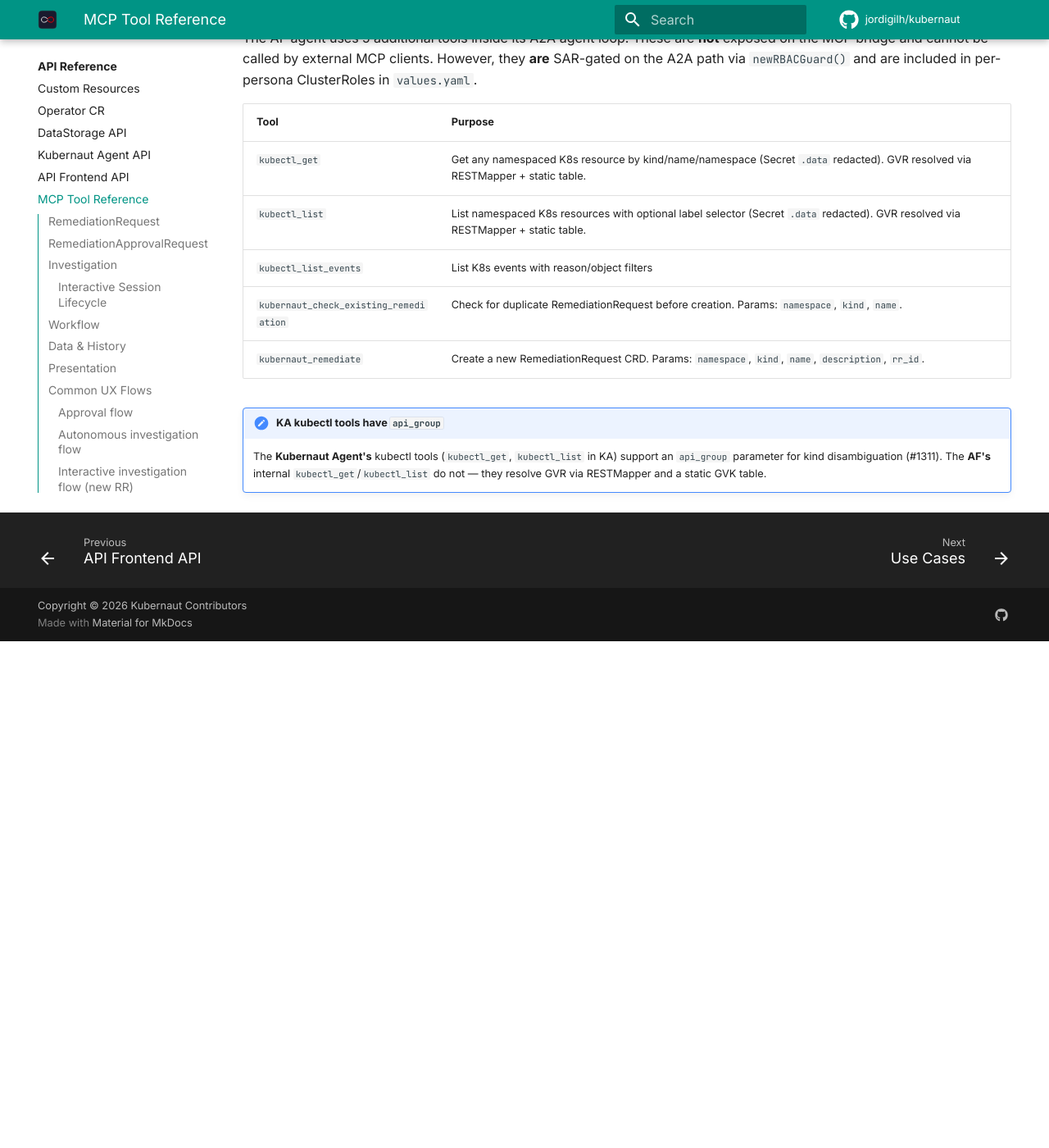
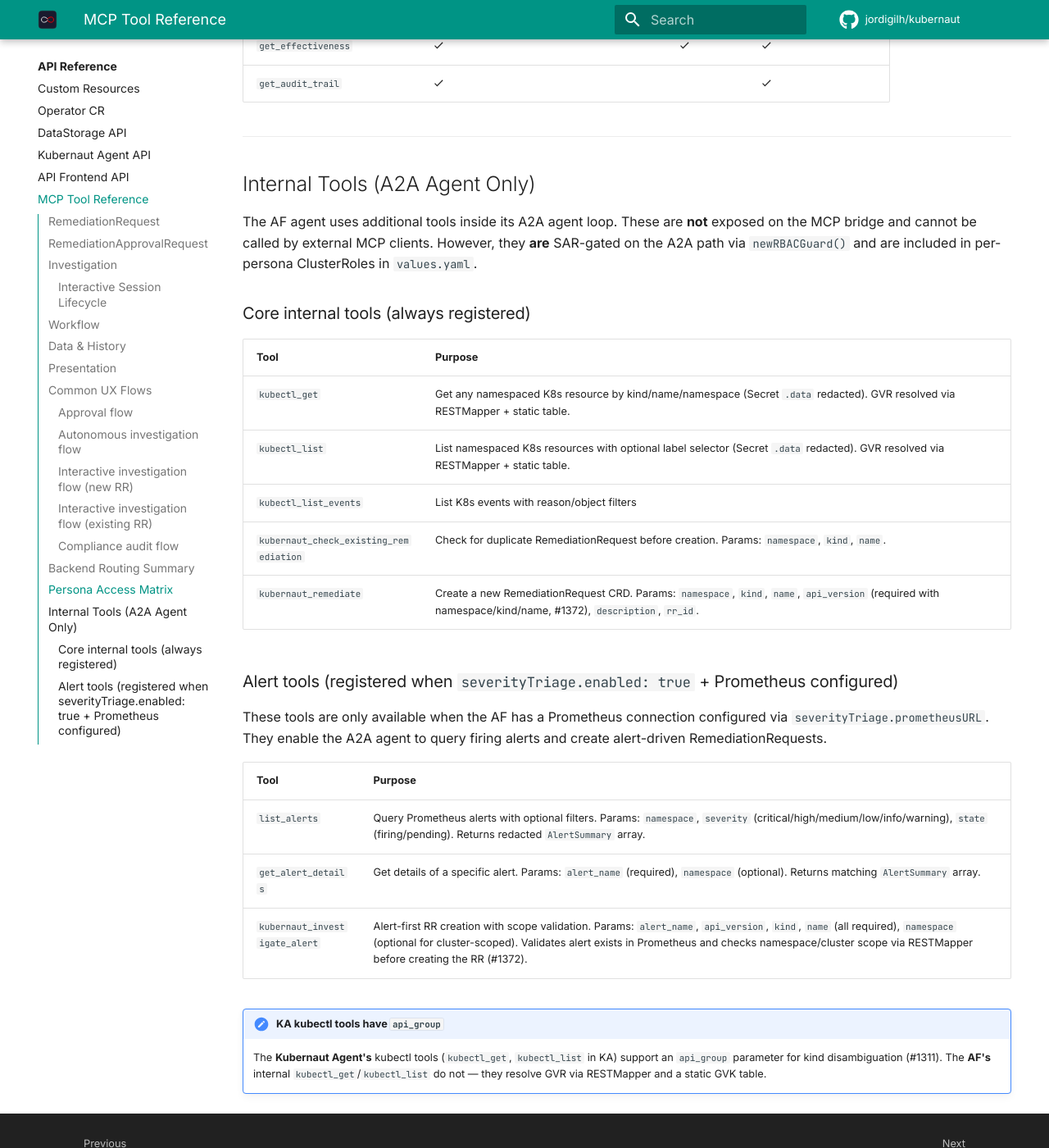
Before and after one commit to jordigilh/kubernaut-docs, an MkDocs documentation site: the page built from docs/api-reference/mcp-tools.md, in a window 1280 px wide and 1400 px high, scrolled down 11599 px. Shown: the whole window at 82% size. Built offline with MkDocs 1.6.1 and Material for MkDocs 9.7.7, drawn with Linux system fonts in a browser that asks for light colours; comment, search, counter and statistics services are not loaded; the version menu is left out; before the commit the page ends 12381 px from its top, so only the background shows below that; some of the changed text lies outside the part shown.

Commit message:
docs: add alert ADK tools, api_version param, conditional tool surface
Add list_alerts, get_alert_details, kubernaut_investigate_alert to the
internal tools section (#1372). Add api_version as required parameter for
kubernaut_investigate and kubernaut_remediate when creating new RRs.
Document interactive.enabled config flag that conditionally hides 10
session-dependent MCP tools, leaving 11 stateless tools (#1366).
Document severityTriage.enabled and prometheusURL config fields.

Co-authored-by: Cursor <cursoragent@cursor.com>

````diff
--- a/docs/api-reference/mcp-tools.md
+++ b/docs/api-reference/mcp-tools.md
@@ -5,6 +5,9 @@ Each tool is SAR-gated via [per-persona ClusterRoles](../architecture/security-r
 
 All tools return JSON in MCP `CallToolResult` text content. Default timeout is 30 s (configurable per tool).
 RBAC is fail-closed — SAR errors deny the call.
+
+!!! info "Conditional tool surface (#1366)"
+    When [`interactive.enabled`](../user-guide/configuration.md) is `false`, **10 session-dependent tools** are hidden from MCP `tools/list` and the A2A agent, leaving **11 stateless tools** (CRD operations + data/history). Hidden tools: `kubernaut_investigate`, `kubernaut_discover_workflows`, `kubernaut_select_workflow`, `kubernaut_present_decision`, `kubernaut_message`, `kubernaut_complete`, `kubernaut_cancel`, `kubernaut_status`, `kubernaut_reconnect`, `kubernaut_await_session`.
 
 !!! tip "Building skills on Kubernaut tools"
     When authoring MCP skills or prompts that call these tools, use the **"When to use"** guidance below each tool to select the right one.
@@ -222,11 +225,12 @@ Backend: **K8s API** (AF ServiceAccount) — operates on `kubernaut.ai/v1alpha1/
     Backend: **KA MCP** — dispatches to the Kubernaut Agent's MCP server.
 
     - `rr_id` (`string`) — Existing RR name (starts investigation on that RR)
+    - `api_version` (`string`) — Kubernetes API group/version, e.g. `apps/v1`, `v1` (required when creating a new RR, #1372)
     - `namespace` (`string`) — Target resource namespace (for creating a new RR + IS)
     - `kind` (`string`) — Target resource kind (required with `namespace`/`name`)
     - `name` (`string`) — Target resource name (required with `namespace`/`name`)
 
-    Provide `rr_id` for an existing RR, **or** `namespace`+`kind`+`name` to create a new RR and InvestigationSession for interactive use. Service accounts cannot start interactive investigations (namespace/kind/name path).
+    Provide `rr_id` for an existing RR, **or** `api_version`+`namespace`+`kind`+`name` to create a new RR and InvestigationSession for interactive use. Service accounts cannot start interactive investigations (namespace/kind/name path).
 
     In A2A mode, blocks until the investigation completes and returns the full RCA summary. On the MCP bridge, returns immediately; live events are streamed in the background via SSE. If the RR already has an active investigation driven by another user, a structured `session_active` result is returned instead of an error.
 
@@ -565,7 +569,7 @@ kubernaut_investigate(rr_id)
 ### Interactive investigation flow (new RR)
 
 ```
-kubernaut_investigate(namespace, kind, name)     # creates RR + IS
+kubernaut_investigate(api_version, namespace, kind, name)  # creates RR + IS
   → kubernaut_message(rr_id, message)            # repeat as needed
     → kubernaut_discover_workflows(rr_id)
       → kubernaut_select_workflow(rr_id, workflow_id)
@@ -637,9 +641,11 @@ All tool names below are prefixed with `kubernaut_`.
 
 ## Internal Tools (A2A Agent Only)
 
-The AF agent uses 5 additional tools inside its A2A agent loop.
+The AF agent uses additional tools inside its A2A agent loop.
 These are **not** exposed on the MCP bridge and cannot be called by external MCP clients.
 However, they **are** SAR-gated on the A2A path via `newRBACGuard()` and are included in per-persona ClusterRoles in `values.yaml`.
+
+### Core internal tools (always registered)
 
 | Tool | Purpose |
 |------|---------|
@@ -647,7 +653,17 @@ However, they **are** SAR-gated on the A2A path via `newRBACGuard()` and are inc
 | `kubectl_list` | List namespaced K8s resources with optional label selector (Secret `.data` redacted). GVR resolved via RESTMapper + static table. |
 | `kubectl_list_events` | List K8s events with reason/object filters |
 | `kubernaut_check_existing_remediation` | Check for duplicate RemediationRequest before creation. Params: `namespace`, `kind`, `name`. |
-| `kubernaut_remediate` | Create a new RemediationRequest CRD. Params: `namespace`, `kind`, `name`, `description`, `rr_id`. |
+| `kubernaut_remediate` | Create a new RemediationRequest CRD. Params: `namespace`, `kind`, `name`, `api_version` (required with namespace/kind/name, #1372), `description`, `rr_id`. |
+
+### Alert tools (registered when `severityTriage.enabled: true` + Prometheus configured)
+
+These tools are only available when the AF has a Prometheus connection configured via `severityTriage.prometheusURL`. They enable the A2A agent to query firing alerts and create alert-driven RemediationRequests.
+
+| Tool | Purpose |
+|------|---------|
+| `list_alerts` | Query Prometheus alerts with optional filters. Params: `namespace`, `severity` (critical/high/medium/low/info/warning), `state` (firing/pending). Returns redacted `AlertSummary` array. |
+| `get_alert_details` | Get details of a specific alert. Params: `alert_name` (required), `namespace` (optional). Returns matching `AlertSummary` array. |
+| `kubernaut_investigate_alert` | Alert-first RR creation with scope validation. Params: `alert_name`, `api_version`, `kind`, `name` (all required), `namespace` (optional for cluster-scoped). Validates alert exists in Prometheus and checks namespace/cluster scope via RESTMapper before creating the RR (#1372). |
 
 !!! note "KA kubectl tools have `api_group`"
     The **Kubernaut Agent's** kubectl tools (`kubectl_get`, `kubectl_list` in KA) support an `api_group` parameter for kind disambiguation (#1311). The **AF's** internal `kubectl_get`/`kubectl_list` do not — they resolve GVR via RESTMapper and a static GVK table.
````
Also changed, not shown: docs/architecture/apifrontend.md (+17 -1 lines), docs/user-guide/configuration.md (+3 -0 lines), docs/user-guide/interactive-sessions.md (+5 -1 lines).
